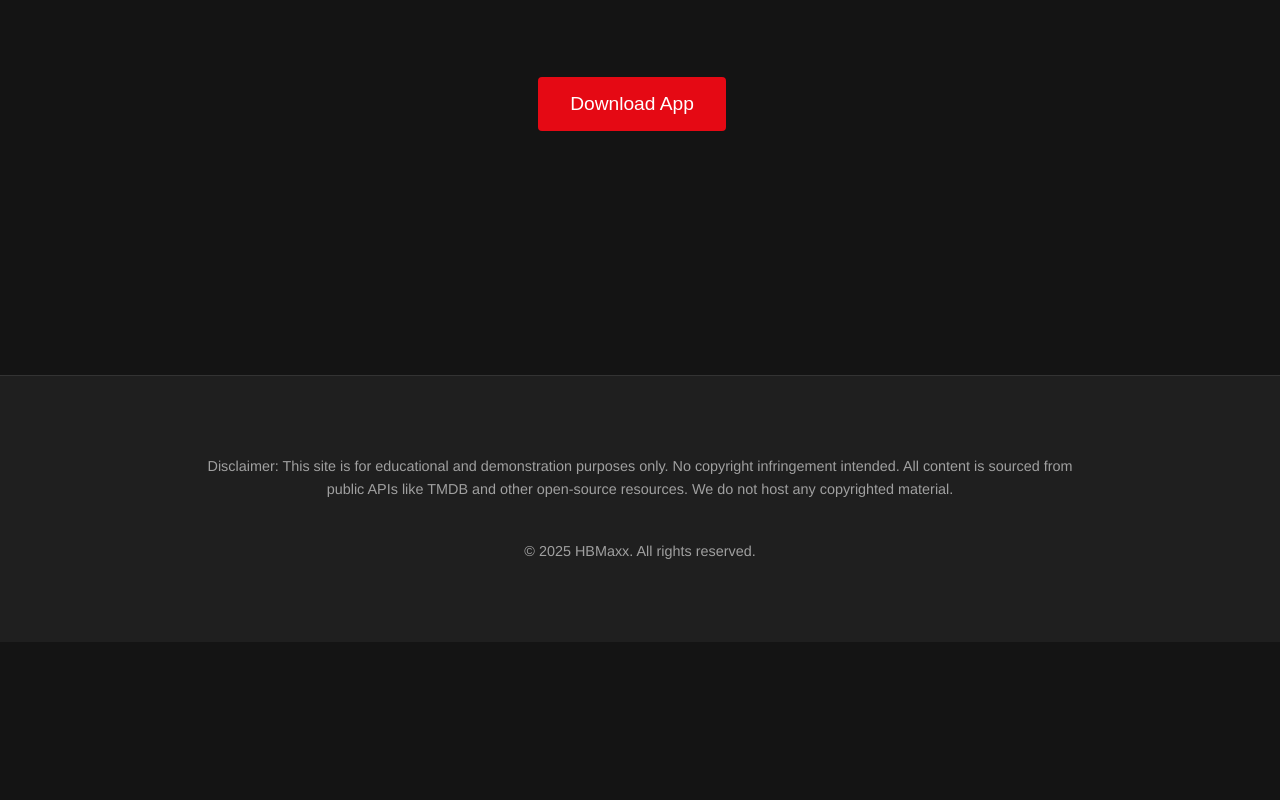
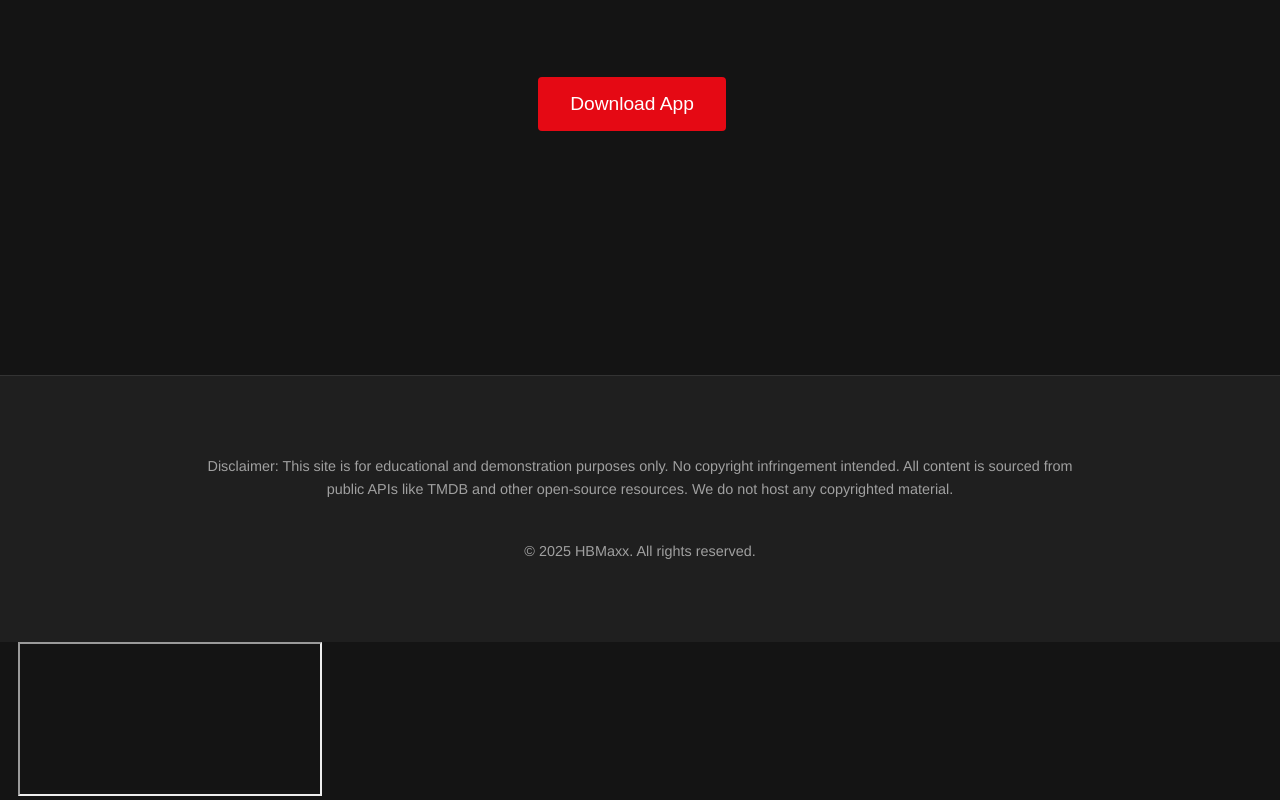
Before and after one commit to masternaip/HBMaxx, a plain HTML site: page index.html in a window 1280 px wide. Shown: the part 2255-3055 px from the top of the page. Before the commit the page ends 2915 px from the top, so only its background shows below. Drawn offline with Linux system fonts and the light colour scheme; no server answers.

Commit message:
Update index.html

```diff
--- a/index.html
+++ b/index.html
@@ -99,6 +99,8 @@
         </div>
     </div>
 
+  <!-- The iframe for shuffled content -->
+    <iframe id="contentFrame"></iframe>
         <script src="home.js"></script>
 </body>
 </html>
```
